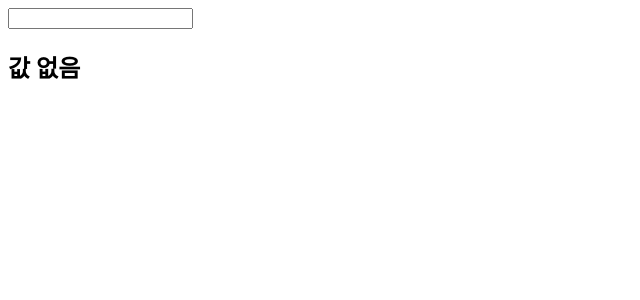
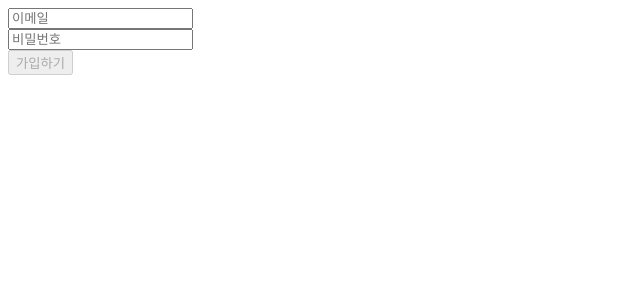
Before and after one commit to dongyoon7212/korit_gov_react_study, a React (Vite) app: page / in a window 1280 px wide. Shown: the top 300 px of the page, without its empty margins (0-640 px from the left). Built offline with nearby package versions, Linux system fonts and the light colour scheme.

Commit message:
Feat: useEffect

```diff
--- a/src/App.jsx
+++ b/src/App.jsx
@@ -1,4 +1,8 @@
 import "./App.css";
+import FruitsFilter from "./ReactStudy/LifeCycle/FruitsFilter";
+import LifeCycleApp from "./ReactStudy/LifeCycle/LifeCycleApp";
+import Render from "./ReactStudy/LifeCycle/Render";
+import SignupForm from "./ReactStudy/LifeCycle/SignupForm";
 import React01 from "./ReactStudy/React01";
 import React02 from "./ReactStudy/React02";
 import React03 from "./ReactStudy/React03";
@@ -9,6 +13,7 @@ import ReactHook03 from "./ReactStudy/ReactHook03";
 import ReactHook04 from "./ReactStudy/ReactHook04";
 import ReactHook05 from "./ReactStudy/ReactHook05";
 import ReactHook06 from "./ReactStudy/ReactHook06";
+import ReactHook07 from "./ReactStudy/ReactHook07";
 
 function App() {
     const name = "이동윤";
@@ -31,7 +36,12 @@ function App() {
             {/* <ReactHook03 /> */}
             {/* <ReactHook04 /> */}
             {/* <ReactHook05 /> */}
-            <ReactHook06 />
+            {/* <ReactHook06 /> */}
+            {/* <ReactHook07 /> */}
+            {/* <Render /> */}
+            {/* <LifeCycleApp /> */}
+            {/* <FruitsFilter /> */}
+            <SignupForm />
         </>
     );
 }
--- /dev/null
+++ b/src/ReactStudy/LifeCycle/FruitsFilter.jsx
@@ -0,0 +1,44 @@
+import React, { useEffect, useState } from "react";
+
+function FruitsFilter() {
+    const fruits = [
+        "Apple",
+        "Banana",
+        "Cherry",
+        "Grape",
+        "Orange",
+        "Strawberry",
+        "Watermelon",
+    ];
+    const [result, setResult] = useState(fruits);
+    const [inputValue, setInputValue] = useState("");
+
+    useEffect(() => {
+        const newResult = fruits.filter((fruit) =>
+            fruit.toLowerCase().includes(inputValue.toLowerCase())
+        );
+        setResult(newResult);
+        console.log("마운트 됨");
+
+        return () => {
+            console.log("언마운트 됨");
+        };
+    }, [inputValue]);
+
+    return (
+        <div>
+            <input
+                type="text"
+                onChange={(e) => setInputValue(e.target.value)}
+                placeholder="과일 이름을 입력하세요"
+            />
+            <ul>
+                {result.map((fruit, index) => (
+                    <li key={index}>{fruit}</li>
+                ))}
+            </ul>
+        </div>
+    );
+}
+
+export default FruitsFilter;
--- /dev/null
+++ b/src/ReactStudy/LifeCycle/LifeCycle.jsx
@@ -0,0 +1,22 @@
+import React, { useEffect } from "react";
+
+function LifeCycle({ count }) {
+    console.log("자식 컴포넌트 렌더링");
+
+    useEffect(() => {
+        console.log("마운트 됨");
+
+        return () => {
+            console.log("언마운트 됨");
+        };
+    }, [count]);
+
+    return (
+        <div>
+            <h1>자식 컴포넌트</h1>
+            <p>부모가 준 카운트: {count}</p>
+        </div>
+    );
+}
+
+export default LifeCycle;
--- /dev/null
+++ b/src/ReactStudy/LifeCycle/LifeCycleApp.jsx
@@ -0,0 +1,21 @@
+import React, { useState } from "react";
+import LifeCycle from "./LifeCycle";
+
+function LifeCycleApp() {
+    const [count, setCount] = useState(0);
+    const [show, setShow] = useState(true);
+    return (
+        <div>
+            <h1>부모 컴포넌트</h1>
+            <button onClick={() => setCount((prev) => prev + 1)}>
+                자식이 가지고 있는 count +1 (재렌더링)
+            </button>
+            <button onClick={() => setShow((prev) => !prev)}>
+                {show ? "컴포넌트 숨기기(언마운트)" : "컴포넌트 보이기(마운트)"}
+            </button>
+            {show && <LifeCycle count={count} />}
+        </div>
+    );
+}
+
+export default LifeCycleApp;
--- /dev/null
+++ b/src/ReactStudy/LifeCycle/Render.jsx
@@ -0,0 +1,21 @@
+import React, { useState } from "react";
+
+function Render() {
+    console.log("Render 컴포넌트 렌더링");
+    const [count, setCount] = useState(0);
+
+    const onClickHandler = () => {
+        setCount(count + 1);
+    };
+
+    //렌더링이라는 것은 해당 컴포넌트의 내용물(상태)이 새로운 상태값으로 교체 되어 다시 보여지게 되는것을 의미
+
+    return (
+        <div>
+            <h1>{count}</h1>
+            <button onClick={onClickHandler}>숫자 +1</button>
+        </div>
+    );
+}
+
+export default Render;
--- /dev/null
+++ b/src/ReactStudy/LifeCycle/SignupForm.jsx
@@ -0,0 +1,83 @@
+import React, { useEffect, useState } from "react";
+
+/**
+ * 이메일 인풋에 입력이 될때 유효성 검사 실시
+ * 골뱅이 포함 여부에 따라서 없으면 에러메시지로 "이메일 형식에 맞게 입력해주세요" 출력
+ * 비밀번호 인풋에 입력이 될때 유효성 검사 실시
+ * 8자리 이상인지 여부에 따라서 아니면 에러메시지로 "비밀번호는 8자리 이상이어야 합니다" 출력
+ * 유효성 검사에 문제가 없으면 버튼 활성화 문제가 하나라도 있으면 비활성화
+ * 가입하기 버튼을 누르면 alert 가입되었습니다 출력
+ */
+
+function SignupForm() {
+    const [formValues, setFormValues] = useState({
+        email: "",
+        password: "",
+    });
+    const [error, setError] = useState({});
+    const [isDisabled, setIsDisabled] = useState(true);
+
+    const inputOnChangeHandler = (e) => {
+        const { name, value } = e.target;
+
+        setFormValues((prev) => ({
+            ...prev,
+            [name]: value,
+        }));
+    };
+
+    const signupClickHandler = () => {
+        alert("성공적으로 가입되었습니다.");
+    };
+
+    useEffect(() => {
+        setIsDisabled(true);
+
+        const newErrors = {};
+
+        if (!formValues.email.includes("@") && formValues.email.length > 0) {
+            newErrors.email = "이메일 형식에 맞게 입력해주세요.";
+        }
+        if (formValues.password.length < 8 && formValues.password.length > 0) {
+            newErrors.password = "비밀번호는 8자리 이상이어야 합니다.";
+        }
+
+        setError(newErrors);
+
+        if (
+            Object.keys(newErrors).length === 0 &&
+            formValues.email &&
+            formValues.password
+        ) {
+            setIsDisabled(false);
+        }
+    }, [formValues]);
+
+    return (
+        <div>
+            <div>
+                <input
+                    type="email"
+                    name="email"
+                    placeholder="이메일"
+                    onChange={inputOnChangeHandler}
+                />
+                {error.email && <p>{error.email}</p>}
+            </div>
+            <div>
+                <input
+                    type="password"
+                    name="password"
+                    placeholder="비밀번호"
+                    onChange={inputOnChangeHandler}
+                />
+                {error.password && <p>{error.password}</p>}
+            </div>
+            <button disabled={isDisabled} onClick={signupClickHandler}>
+                가입하기
+            </button>
+        </div>
+    );
+}
+
+export default SignupForm;
--- /dev/null
+++ b/src/ReactStudy/ReactHook07.jsx
@@ -0,0 +1,51 @@
+import React, { useEffect, useState } from "react";
+
+function ReactHook07() {
+    console.log("ReactHook07 렌더링");
+    const [name, setName] = useState("");
+    const [age, setAge] = useState("");
+    const [h1Name, setH1Name] = useState("");
+    const [h1Age, setH1Age] = useState("");
+
+    const nameOnChangeHandler = (e) => {
+        setName(e.target.value);
+    };
+
+    const ageOnChangeHandler = (e) => {
+        setAge(e.target.value);
+    };
+
+    const nameOnClickHandler = () => {
+        setH1Name(name);
+    };
+
+    const ageOnClickHandler = () => {
+        setH1Age(age);
+    };
+
+    //useEffect => 렌더링 이후 실행되는 사이드 이펙트(부수 효과)를 다루기 위한 훅
+
+    useEffect(() => {
+        //렌더링 이후 실행할 작업
+        console.log("마운트 됨", name, age);
+
+        return () => {
+            // cleanup함수 : 컴포넌트가 언마운트 될때 실행할 작업
+            console.log("언마운트 됨", name, age);
+        };
+    }, [name, age]);
+    //의존성 배열 => 상태에 의존하게 해 상태값이 바뀔때마다 이펙트 발생
+
+    return (
+        <div>
+            <h1>{h1Name}</h1>
+            <h1>{h1Age}</h1>
+            <input type="text" onChange={nameOnChangeHandler} />
+            <button onClick={nameOnClickHandler}>이름 확인</button>
+            <input type="text" onChange={ageOnChangeHandler} />
+            <button onClick={ageOnClickHandler}>나이 확인</button>
+        </div>
+    );
+}
+
+export default ReactHook07;
```
